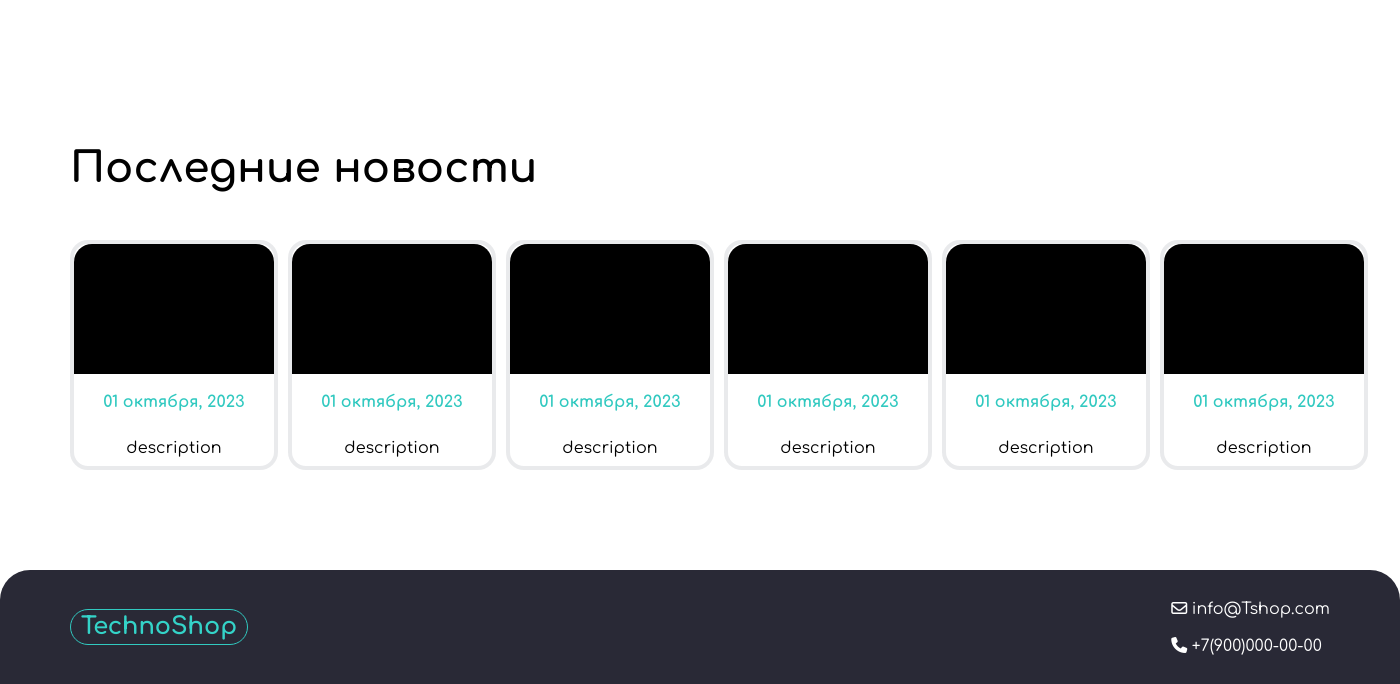
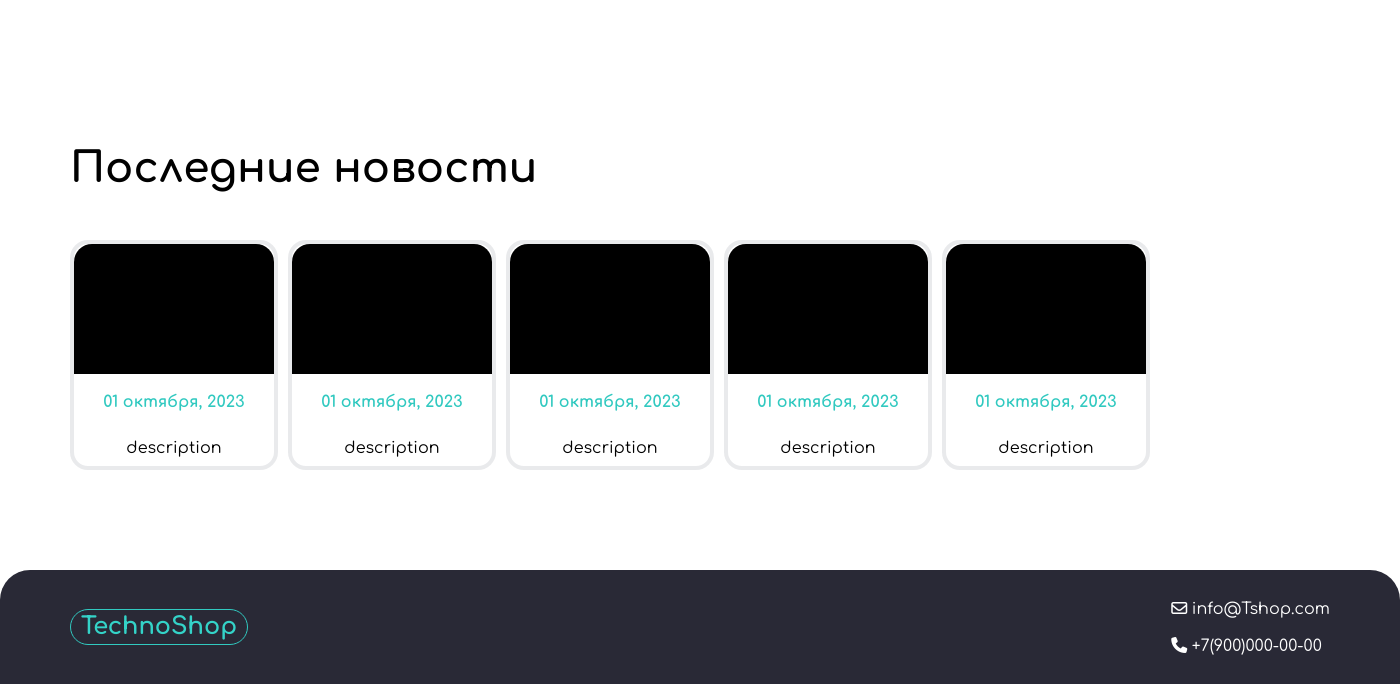
Before and after one commit to Reset05/123, a PHP site: page / in a window 1400 px wide. Shown: the part 750-1434 px from the top of the page. Run offline with PHP 8.4, Linux system fonts and the light colour scheme; data that the repository does not hold is empty; some libraries are stand-ins or nearby versions.

Commit message:
cursor pointer

```diff
--- a/index.php
+++ b/index.php
@@ -285,18 +285,6 @@
                     </div>
                 </div>
 
-                 <div class="card__news">
-                    <div class="img__news">
-                        <img src="" alt="">
-                    </div>
-                    <div class="block__data">
-                        <h3>01 октября, 2023</h3>
-                    </div>
-                    <div class="desc__news">
-                        <p>description</p>
-                    </div>
-                </div>
-
             </div>
 
         </div>
--- a/style/style.css
+++ b/style/style.css
@@ -580,6 +580,7 @@
     font-family: 'Sofia Sans Semi Condensed', sans-serif;
     font-weight: 300;
     text-align: center;
+    cursor: pointer;
 }
 
 .text__signup a{
```
